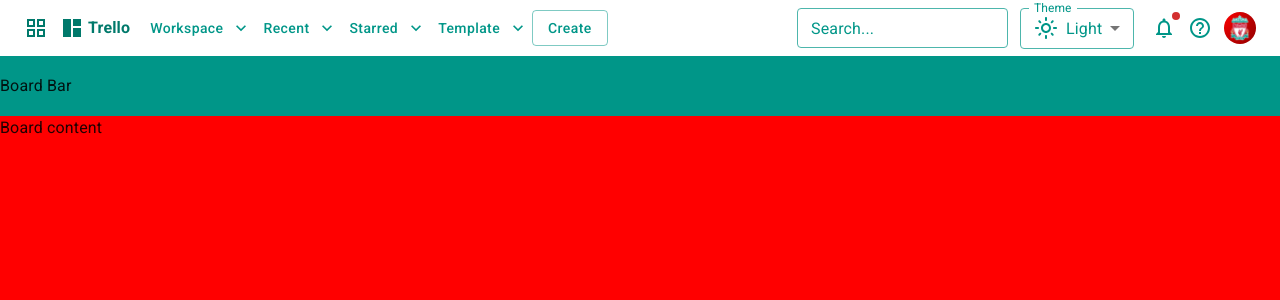
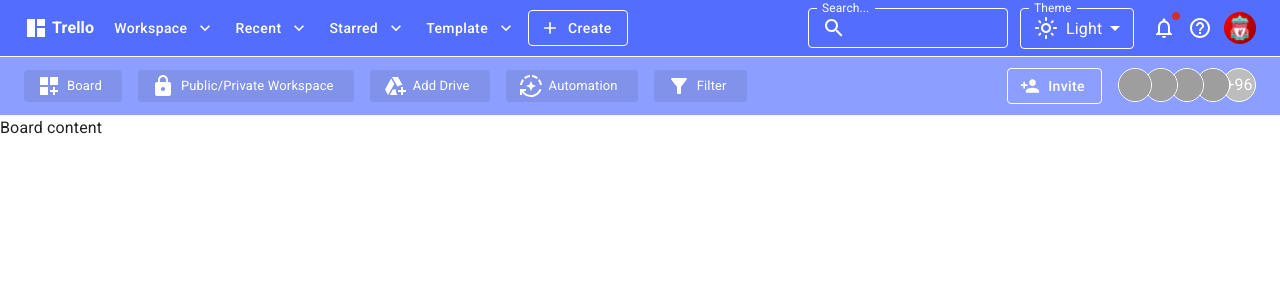
Before and after one commit to KhangKTN/trello-web, a React (Vite) app: page / in a window 1280 px wide. Shown: the top 300 px of the page. Built offline with nearby package versions, Linux system fonts and the light colour scheme; grey boxes are pictures that could not be loaded.

Commit message:
Board bar | Refactor themes color

```diff
--- a/src/components/AppBar/Menus/Recent.jsx
+++ b/src/components/AppBar/Menus/Recent.jsx
@@ -28,6 +28,7 @@
                 aria-expanded={open ? 'true' : undefined}
                 onClick={handleClick}
                 endIcon={<ExpandMoreSharp/>}
+                sx={{ color: 'white' }}
             >
                 Recent
             </Button>
--- a/src/components/AppBar/Menus/Starred.jsx
+++ b/src/components/AppBar/Menus/Starred.jsx
@@ -28,6 +28,7 @@
                 aria-expanded={open ? 'true' : undefined}
                 onClick={handleClick}
                 endIcon={<ExpandMoreSharp/>}
+                sx={{ color: 'white' }}
             >
                 Starred
             </Button>
--- a/src/components/AppBar/Menus/Template.jsx
+++ b/src/components/AppBar/Menus/Template.jsx
@@ -28,6 +28,7 @@
                 aria-expanded={open ? 'true' : undefined}
                 onClick={handleClick}
                 endIcon={<ExpandMoreSharp/>}
+                sx={{ color: 'white' }}
             >
                 Template
             </Button>
--- a/src/components/AppBar/Menus/Workspace.jsx
+++ b/src/components/AppBar/Menus/Workspace.jsx
@@ -31,6 +31,7 @@
                 aria-expanded={open ? 'true' : undefined}
                 onClick={handleClick}
                 endIcon={<ExpandMoreSharpIcon/>}
+                sx={{ color: 'white' }}
             >
                 Workspace
             </Button>
--- a/src/components/AppBar/index.jsx
+++ b/src/components/AppBar/index.jsx
@@ -1,17 +1,25 @@
+import { Close, Search } from '@mui/icons-material'
+import HelpOutlineIcon from '@mui/icons-material/HelpOutline'
+import AddOutlinedIcon from '@mui/icons-material/AddOutlined'
+import NotificationsNoneIcon from '@mui/icons-material/NotificationsNone'
+import SpaceDashboardSharpIcon from '@mui/icons-material/SpaceDashboardSharp'
+import { Badge, Button, InputAdornment, TextField, Tooltip, Typography } from '@mui/material'
+import Box from '@mui/material/Box'
+import { useState } from 'react'
 import ModeSelect from '~/components/ModeSelect'
-import Box from '@mui/material/Box'
-import GridViewIcon from '@mui/icons-material/GridView'
-import SpaceDashboardSharpIcon from '@mui/icons-material/SpaceDashboardSharp'
-import NotificationsNoneIcon from '@mui/icons-material/NotificationsNone'
-import HelpOutlineIcon from '@mui/icons-material/HelpOutline'
-import { Badge, Button, TextField, Tooltip, Typography } from '@mui/material'
+import Account from './Menus/Account'
+import Recent from './Menus/Recent'
+import Starred from './Menus/Starred'
+import Template from './Menus/Template'
 import Workspace from './Menus/Workspace'
-import Recent from './Menus/Recent'
-import Template from './Menus/Template'
-import Starred from './Menus/Starred'
-import Account from './Menus/Account'
 
 function AppBar() {
+    const [searchValue, setSearchValue] = useState('')
+
+    const handleSearch = (e) => {
+        setSearchValue(e.target.value)
+    }
+
     return (
         <Box
             px={3}
@@ -20,32 +28,79 @@
                 display: 'flex',
                 alignItems: 'center',
                 justifyContent: 'space-between',
-                overflowX: 'auto'
+                overflowX: 'auto',
+                // backgroundColor: (theme) => theme.palette.mode === 'light' ? '' : ''
+                backgroundColor: 'primary.main'
             }}
         >
             <Box sx={{ display: 'flex', alignItems: 'center', columnGap: 1.5 }}>
-                <GridViewIcon sx={{ color: 'primary.dark' }}/>
+                {/* <GridViewIcon sx={{ color: 'primary.dark' }}/> */}
                 <Box sx={{ display: 'flex', columnGap: .5 }}>
-                    <SpaceDashboardSharpIcon fontSize='medium' sx={{ color: 'primary.dark' }}/>
-                    <Typography variant='span' sx={{ fontWeight: 'bold', color: 'primary.dark' }}>Trello</Typography>
+                    <SpaceDashboardSharpIcon fontSize='medium' sx={{ color: 'white' }}/>
+                    <Typography variant='span' sx={{ fontWeight: 'bold', color: 'white' }}>Trello</Typography>
                 </Box>
-                <Box sx={{ display: { xs: 'none', md: 'flex' } }}>
+                <Box sx={{ display: { xs: 'none', md: 'flex' }, columnGap: 1 }}>
                     <Workspace/>
                     <Recent/>
                     <Starred/>
                     <Template/>
-                    <Button variant="outlined">Create</Button>
+                    <Button
+                        startIcon={<AddOutlinedIcon/>}
+                        sx={{
+                            color: 'white',
+                            borderColor: 'white'
+                        }}
+                        variant='outlined'>
+                        Create
+                    </Button>
                 </Box>
             </Box>
             <Box sx={{ display: 'flex', alignItems: 'center', columnGap: 1.5 }}>
-                <TextField id="outlined-search" label="Search..." type="search" size='small' sx={{ minWidth: '120px', marginLeft: { xs: '12px', sm: 0 } }}/>
+                <TextField
+                    id='outlined-search'
+                    label='Search...'
+                    type='text'
+                    size='small'
+                    value={searchValue}
+                    onChange={handleSearch}
+                    sx={{
+                        minWidth: '120px',
+                        maxWidth: '200px',
+                        marginLeft: { xs: '12px', sm: 0 },
+                        borderColor: 'white',
+                        '& label, input': { color: 'white' },
+                        '& label.Mui-focused': { color: 'white' },
+                        '& .MuiOutlinedInput-root': {
+                            '& fieldset': { borderColor: 'white' },
+                            '&:hover fieldset': { borderColor: 'white' },
+                            '&.Mui-focused fieldset': { borderColor: 'white' }
+                        }
+                    }}
+                    InputProps={{
+                        startAdornment: (
+                            <InputAdornment position='start'>
+                                <Search sx={{ color: 'white' }}/>
+                            </InputAdornment>
+                        ),
+                        endAdornment: (
+                            <InputAdornment sx={{ display: searchValue ? 'default' : 'none' }} position='end'>
+                                <Close
+                                    onClick={() => setSearchValue('')}
+                                    color='white'
+                                    fontSize='small'
+                                    sx={{ cursor: 'pointer', '&:hover': { color: 'red' } }}
+                                />
+                            </InputAdornment>
+                        )
+                    }}
+                />
                 <ModeSelect/>
                 <Tooltip title='Notifications'>
                     <Badge badgeContent={1} variant='dot' sx={{ cursor: 'pointer' }} color='error'>
-                        <NotificationsNoneIcon sx={{ color: 'primary.main' }}/>
+                        <NotificationsNoneIcon sx={{ color: 'white' }}/>
                     </Badge>
                 </Tooltip>
-                <HelpOutlineIcon sx={{ color: 'primary.main' }}/>
+                <HelpOutlineIcon sx={{ color: 'white' }}/>
                 <Account/>
             </Box>
         </Box>
--- a/src/components/ModeSelect/index.jsx
+++ b/src/components/ModeSelect/index.jsx
@@ -18,13 +18,27 @@
 
     return (
         <FormControl sx={{ minWidth: 120, display: { xs: 'none', sm: 'block' } }} size="small">
-            <InputLabel id="label-select-theme-mode">Theme</InputLabel>
+            <InputLabel
+                sx={{
+                    color: 'white',
+                    '&.Mui-focused': { color: 'white' }
+                }}
+                id="label-select-theme-mode"
+            >Theme
+            </InputLabel>
             <Select
                 labelId="label-select-theme-mode"
                 id="select-theme-mode"
                 value={mode}
                 label="Theme"
                 onChange={handleChange}
+                sx={{
+                    color: 'white',
+                    '& .MuiOutlinedInput-notchedOutline': { borderColor: 'white' },
+                    '&:hover .MuiOutlinedInput-notchedOutline': { borderColor: 'white' },
+                    '&.Mui-focused .MuiOutlinedInput-notchedOutline': { borderColor: 'white' },
+                    '.MuiSvgIcon-root': { color: 'white' }
+                }}
             >
                 <MenuItem value='light'>
                     <div style={{ display: 'flex', alignItems: 'center', columnGap: '8px' }}>
--- a/src/pages/Boards/BoardBar/index.jsx
+++ b/src/pages/Boards/BoardBar/index.jsx
@@ -1,14 +1,117 @@
+import AddToDriveOutlinedIcon from '@mui/icons-material/AddToDriveOutlined'
+import AutoModeIcon from '@mui/icons-material/AutoMode'
+import DashboardCustomize from '@mui/icons-material/DashboardCustomize'
+import FilterAltIcon from '@mui/icons-material/FilterAlt'
+import LockIcon from '@mui/icons-material/Lock'
+import PersonAddIcon from '@mui/icons-material/PersonAdd'
+import { Tooltip } from '@mui/material'
+import Avatar from '@mui/material/Avatar'
+import AvatarGroup from '@mui/material/AvatarGroup'
 import Box from '@mui/material/Box'
+import Button from '@mui/material/Button'
+import Chip from '@mui/material/Chip'
+
+const MENU_STYLE = {
+    color: 'white',
+    paddingX: 1,
+    borderRadius: '4px',
+    '& .MuiSvgIcon-root': {
+        color: 'white'
+    },
+    '&:hover': {
+        opacity: .8
+    }
+}
 
 const BoardBar = () => {
     return (
         <Box sx={{
-            backgroundColor: 'primary.main',
             height: (theme) => theme.appLayout.boardBarHeight,
             display: 'flex',
-            alignItems: 'center'
+            alignItems: 'center',
+            justifyContent: 'space-between',
+            overflowX: 'auto',
+            borderTop: '.5px solid',
+            borderBottom: '.5px solid',
+            borderColor: 'white',
+            paddingX: 3,
+            backgroundColor: (theme) => theme.palette.mode === 'light' ? '#8c9eff' : '#49535f'
         }}>
-            Board Bar
+            <Box sx={{ display: 'flex', columnGap: 2 }}>
+                <Chip
+                    sx={MENU_STYLE}
+                    icon={<DashboardCustomize/>}
+                    label='Board'
+                    clickable onClick={() => {}}>
+                </Chip>
+                <Chip
+                    sx={MENU_STYLE}
+                    icon={<LockIcon/>}
+                    label='Public/Private Workspace'
+                    clickable onClick={() => {}}>
+                </Chip>
+                <Chip
+                    sx={MENU_STYLE}
+                    icon={<AddToDriveOutlinedIcon/>}
+                    label='Add Drive'
+                    clickable onClick={() => {}}>
+                </Chip>
+                <Chip
+                    sx={MENU_STYLE}
+                    icon={<AutoModeIcon/>}
+                    label='Automation'
+                    clickable onClick={() => {}}>
+                </Chip>
+                <Chip
+                    sx={MENU_STYLE}
+                    icon={<FilterAltIcon/>}
+                    label='Filter'
+                    clickable onClick={() => {}}>
+                </Chip>
+            </Box>
+            <Box sx={{ display: 'flex', columnGap: 2 }}>
+                <Button
+                    startIcon={<PersonAddIcon/>}
+                    variant='outlined'
+                    sx={{
+                        paddingX: 2,
+                        borderColor: 'white',
+                        color: 'white'
+                    }}
+                >
+                    Invite
+                </Button>
+                <AvatarGroup
+                    sx={{
+                        '& .MuiAvatar-root': {
+                            width: 32,
+                            height: 32,
+                            fontSize: 16,
+                            borderColor: 'white',
+                            borderWidth: '1.5px'
+                        }
+                    }}
+                    spacing={8}
+                    max={5}
+                    total={100}
+                >
+                    <Tooltip title='Hello'>
+                        <Avatar alt="Remy Sharp" src="/static/images/avatar/1.jpg" />
+                    </Tooltip>
+                    <Tooltip title='Hello'>
+                        <Avatar alt="Travis Howard" src="/static/images/avatar/2.jpg" />
+                    </Tooltip>
+                    <Tooltip title='Hello'>
+                        <Avatar alt="Cindy Baker" src="/static/images/avatar/3.jpg" />
+                    </Tooltip>
+                    <Tooltip title='Hello'>
+                        <Avatar alt="Agnes Walker" src="/static/images/avatar/4.jpg" />
+                    </Tooltip>
+                    <Tooltip title='Hello'>
+                        <Avatar alt="Trevor Henderson" src="/static/images/avatar/5.jpg" />
+                    </Tooltip>
+                </AvatarGroup>
+            </Box>
         </Box>
     )
 }
--- a/src/pages/Boards/BoardContent/index.jsx
+++ b/src/pages/Boards/BoardContent/index.jsx
@@ -3,7 +3,7 @@
 const BoardContent = () => {
     return (
         <Box sx={{
-            backgroundColor: 'red',
+            backgroundColor: 'primary',
             height: (theme) => `calc(100vh - (${theme.appLayout.appBarHeight} + ${theme.appLayout.boardBarHeight}))`
         }}>
             Board content
--- a/src/theme.js
+++ b/src/theme.js
@@ -1,5 +1,5 @@
+import { indigo } from '@mui/material/colors'
 import { experimental_extendTheme as extendTheme } from '@mui/material/styles'
-import { teal, deepOrange, indigo, orange } from '@mui/material/colors'
 
 // Create a theme instance.
 const theme = extendTheme({
@@ -10,16 +10,16 @@
     colorSchemes: {
         light: {
             palette: {
-                primary: teal,
-                secondary: deepOrange
+                primary: {
+                    main: indigo['A200']
+                }
             }
         },
         dark: {
             palette: {
                 primary: {
-                    main: indigo['A100']
-                },
-                secondary: orange
+                    main: '#2a3543'
+                }
             }
         }
     },
@@ -46,9 +46,13 @@
         },
         MuiButton: {
             styleOverrides: {
-                // Name of the slot
                 root: {
-                    textTransform: 'none'
+                    textTransform: 'none',
+                    borderWidth: '.5px',
+                    '&:hover': {
+                        borderWidth: '1px',
+                        borderColor: 'white'
+                    }
                 }
             }
         },
@@ -59,14 +63,16 @@
         },
         MuiOutlinedInput: {
             styleOverrides: {
-                root: ({ theme }) => ({
-                    color: theme.palette.primary.main,
-                    '.MuiOutlinedInput-notchedOutline': { borderColor: theme.palette.primary.light },
-                    '&:hover': {
-                        '.MuiOutlinedInput-notchedOutline': { borderColor: theme.palette.primary.main }
-                    },
-                    '& fieldset': { borderWidth: '1px !important' }
-                })
+                root: {
+                    // color: theme.palette.primary.main,
+                    // '.MuiOutlinedInput-notchedOutline': { borderColor: 'white' },
+                    // '&:hover': {
+                    //     '.MuiOutlinedInput-notchedOutline': { borderColor: 'white' }
+                    // },
+                    '& fieldset': { borderWidth: '1px !important' },
+                    '&:hover fieldset': { borderWidth: '1.5px !important' },
+                    '&.Mui-focused fieldset': { borderWidth: '1.5px !important' }
+                }
             }
         }
     }
```
